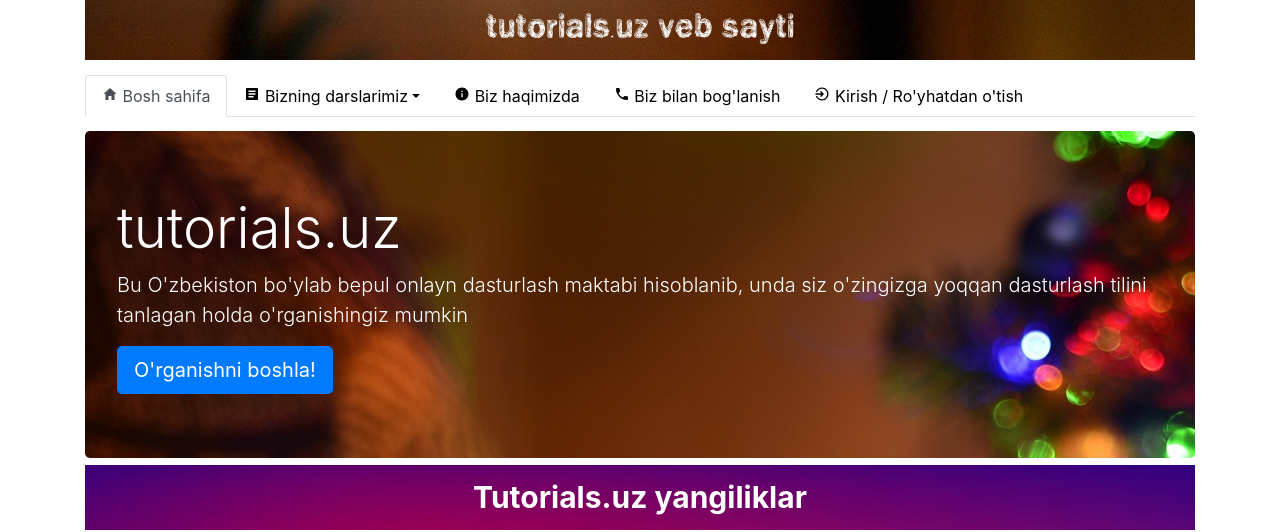
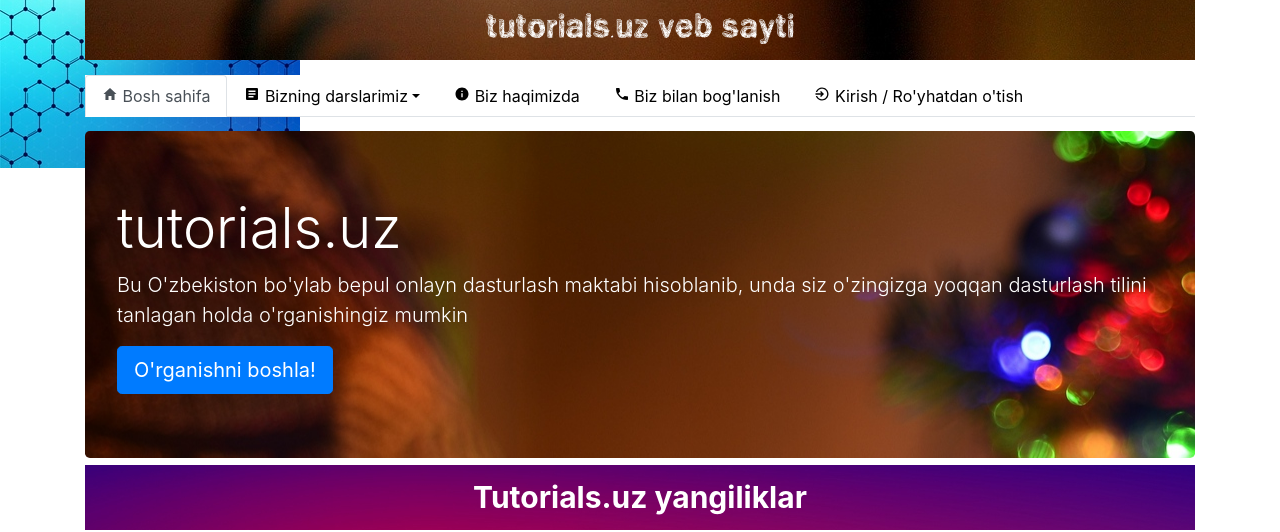
Before and after one commit to Humoyunbekk/tutorials.uz, a plain HTML site: page index.html in a window 1280 px wide. Shown: the top 532 px of the page. Drawn offline with nearby package versions, Linux system fonts and the light colour scheme.

Commit message:
Update style.css

```diff
--- a/css/style.css
+++ b/css/style.css
@@ -6,7 +6,8 @@ body{
 	margin: 0;
 	padding: 0;
 	font-family: Geneva, Arial, Helvetica, sans-serif;
-	background-image: url('/img/background.jpg') no-repeat;
+	background-image: url('/img/background.jpg');
+	background-repeat: no-repeat;
 }
 #header{
 	background-image: url('/img/bg_img.jpg');
```
